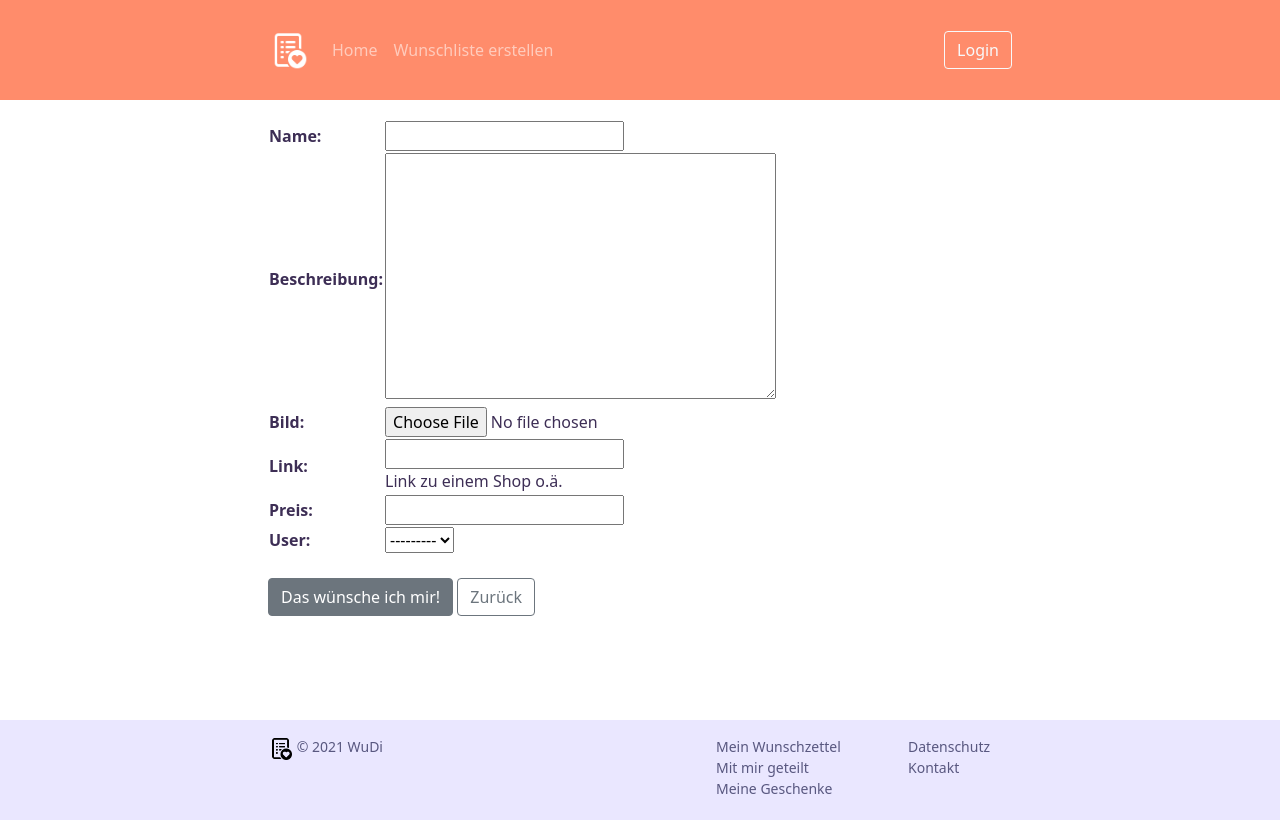
After one commit to allokz/django-wishlist, a Django app: page /wish/create in a window 1280 px wide. The commit adds this page. Run offline with Django 3.2, Linux system fonts and the light colour scheme; some libraries are stand-ins or nearby versions.

Commit message:
wish create page created
created url config, view and template for wish create page
updated base template with urls to this page

```diff
--- /dev/null
+++ b/templates/wish_create.html
@@ -0,0 +1,14 @@
+{% extends "base_generic.html" %}
+
+{% block content %}
+
+<form action="" method="post">
+    {% csrf_token %}
+    <table class="mb-4">
+        {{ form.as_table }}
+    </table>
+    <input type="submit" class="btn btn-secondary" value="Das wünsche ich mir!">
+    <a href="{% url 'wishlist' user.id %}" class="btn btn-outline-secondary">Zurück</a>
+</form>
+
+{% endblock %}
--- a/templates/wishlist.html
+++ b/templates/wishlist.html
@@ -47,7 +47,7 @@
     <img src="{% static 'images/new.png' %}" class="card-img-top" style="object-fit: none;">
     <div class="card-body vstack">
         <p class="card-text text-center mb-auto">Füge einen weiteren Wunsch zu deiner Liste hinzu.</p>
-        <a href="#" class="button button-secondary text-center">Neuen Wunsch hinzufügen</a>
+        <a href="{% url 'wish-create' %}" class="button button-secondary text-center">Neuen Wunsch hinzufügen</a>
     </div>
 </div>
 {% else %}
--- a/wishlist/urls.py
+++ b/wishlist/urls.py
@@ -4,4 +4,5 @@ from . import views
 urlpatterns = [
     path('', views.index, name='index'),
     path('wishlist/<uuid:pk>', views.WishListView.as_view() , name='wishlist'),
+    path('wish/create', views.WishCreateView.as_view(), name='wish-create'),
 ]
--- a/wishlist/views.py
+++ b/wishlist/views.py
@@ -1,6 +1,8 @@
 from django.contrib.auth.models import User
+from django.http import request
 from django.shortcuts import render
 from django.views import generic
+from django.views.generic.edit import CreateView, UpdateView, DeleteView
 from .models import Wish, CustomUser
 import datetime
 
@@ -66,3 +68,8 @@ class WishListView(generic.ListView):
         context['wishlist_user_id'] = wishlist_user_id
 
         return context
+
+class WishCreateView(CreateView):
+    model = Wish
+    template_name = 'wish_create.html'
+    fields = ['name', 'description', 'image', 'shop_url', 'price', 'user']
```
